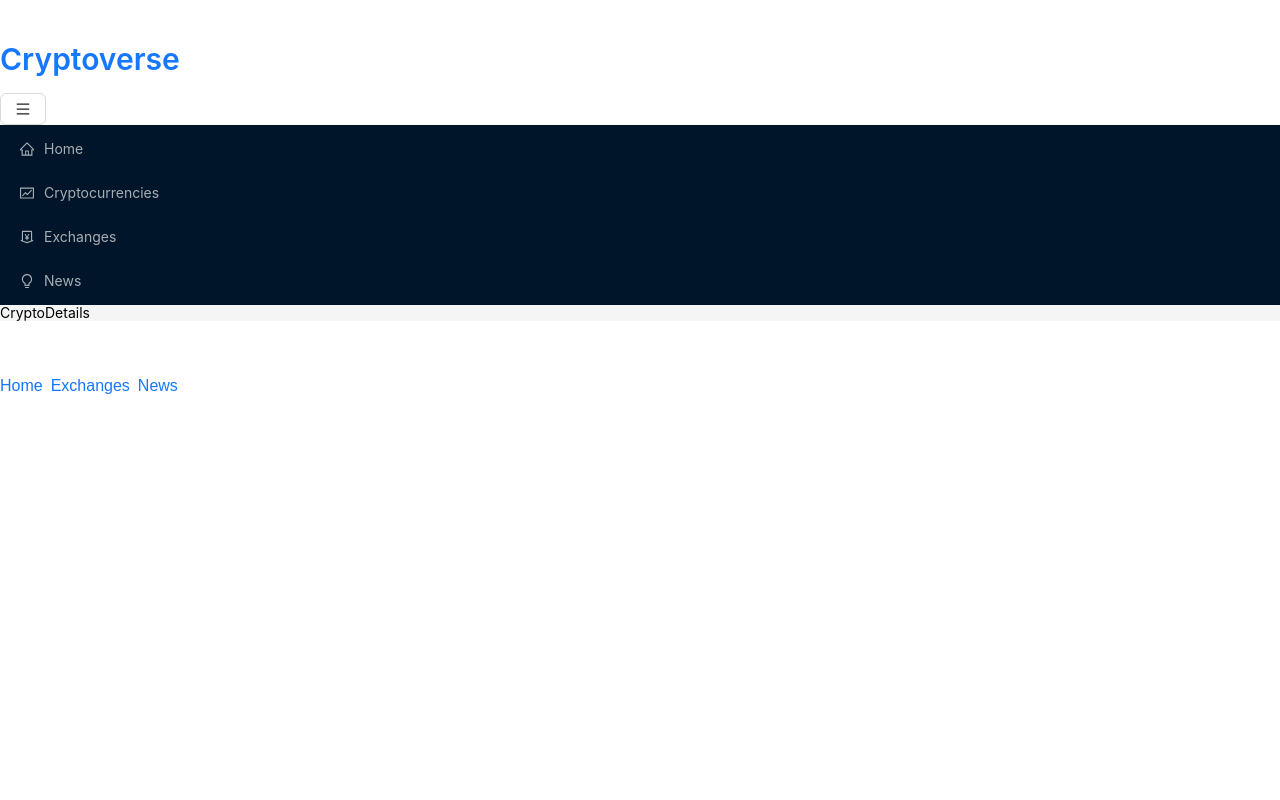
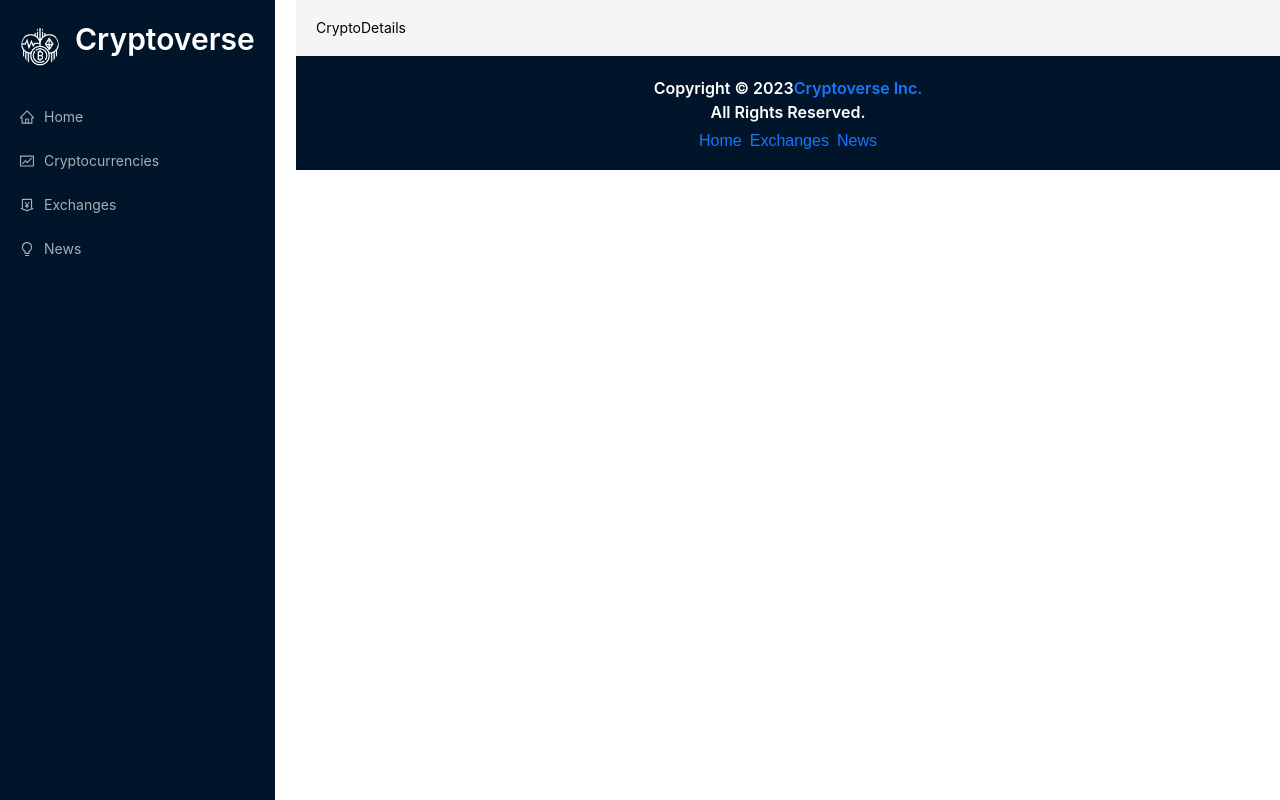
Before and after one commit to webobscure/crypto-app, a React (Create React App) app: page /crypto/1 in a window 1280 px wide. Built offline with nearby package versions, Linux system fonts and the light colour scheme.

Commit message:
change navbar

```diff
--- a/src/App.css
+++ b/src/App.css
@@ -1,4 +1,3 @@
-@import '~antd/dist/antd.css';
 
 :root{
     --text-primary:#000;
--- a/src/App.js
+++ b/src/App.js
@@ -1,12 +1,15 @@
 import React from 'react';
 import { Routes, Route, Link } from 'react-router-dom';
 import { Layout, Typography, Space } from 'antd';
+
 import { Navbar, HomePage, Exchanges, Cryptocurrencies, CryptoDetails, News } from './components';
+import './App.css';
 
-function App() {
-  return (
+const App = () => (
   <div className="app">
+    <div className="navbar">
       <Navbar />
+    </div>
     <div className="main">
       <Layout>
         <div className="routes">
@@ -19,20 +22,21 @@
             </Routes>
         </div>
       </Layout>
-      </div>
-      <div className="footer" >
-        <Typography.Title level={5} style={{color: 'white', textAlign: 'center'}}>
-          Cryptoverse <br/>
-          All rights reserved.
+      <div className="footer">
+        <Typography.Title level={5} style={{ color: 'white', textAlign: 'center' }}>Copyright © 2023
+          <Link to="/">
+            Cryptoverse Inc.
+          </Link> <br />
+          All Rights Reserved.
         </Typography.Title>
         <Space>
           <Link to="/">Home</Link>
           <Link to="/exchanges">Exchanges</Link>
-          <Link to="/newss">News</Link>
+          <Link to="/news">News</Link>
         </Space>
       </div>
     </div>
+  </div>
 );
-}
 
 export default App;
--- a/src/components/HomePage.jsx
+++ b/src/components/HomePage.jsx
@@ -3,18 +3,14 @@
 import { Link } from 'react-router-dom';
 import { Typography, Row, Col, Statistic } from 'antd';
 
-import { useGetCryptosQuery } from '../services/cryptoApi';
+//import { useGetCryptosQuery } from '../services/cryptoApi';
 
 const { Title } = Typography;
 
 const HomePage = () => {
 
-  const { data, isFetching} = useGetCryptosQuery();
-  const globalStats = data?.data?.stats;
 
-  console.log(data);
 
-  if (isFetching) return 'Loading...';
   return (
     <>
       <Title level={2} className="heading">
@@ -22,19 +18,19 @@
       </Title>
       <Row>
         <Col span={12}>
-          <Statistic title="Total Cryptocurrencies" value={globalStats.total} />
+          <Statistic title="Total Cryptocurrencies" value={5} />
         </Col>
         <Col span={12}>
-          <Statistic title="Total Exchanges" value={globalStats} />
+          <Statistic title="Total Exchanges" value={5} />
         </Col>
         <Col span={12}>
-          <Statistic title="Total Market Cap" value={globalStats} />
+          <Statistic title="Total Market Cap" value={5} />
         </Col>
         <Col span={12}>
-          <Statistic title="Total 24h Volume" value={globalStats} />
+          <Statistic title="Total 24h Volume" value={5} />
         </Col>
         <Col span={12}>
-          <Statistic title="Total Markets" value={globalStats} />
+          <Statistic title="Total Markets" value={5} />
         </Col>
       </Row>
     </>
--- a/src/components/Navbar.jsx
+++ b/src/components/Navbar.jsx
@@ -36,16 +36,16 @@
       </div>
       {activeMenu && (
       <Menu theme="dark">
-        <Menu.Item icon={<HomeOutlined />} key={1}>
+        <Menu.Item icon={<HomeOutlined />} key="home">
           <Link to="/">Home</Link>
         </Menu.Item>
-        <Menu.Item icon={<FundOutlined />} key={2}>
+        <Menu.Item icon={<FundOutlined />} key="cryptocurrencies">
           <Link to="/cryptocurrencies">Cryptocurrencies</Link>
         </Menu.Item>
-        <Menu.Item icon={<MoneyCollectOutlined />} key={3}>
+        <Menu.Item icon={<MoneyCollectOutlined />} key="exchanges">
           <Link to="/exchanges">Exchanges</Link>
         </Menu.Item>
-        <Menu.Item icon={<BulbOutlined />} key={4}>
+        <Menu.Item icon={<BulbOutlined />} key="news">
           <Link to="/news">News</Link>
         </Menu.Item>
       </Menu>
--- a/src/index.js
+++ b/src/index.js
@@ -1,19 +1,17 @@
 import React from 'react';
 import ReactDOM from 'react-dom/client';
 import { BrowserRouter as Router } from 'react-router-dom';
-import { Provider } from 'react-redux';
+//import { Provider } from 'react-redux';
 
 import App from './App';
-import store from './app/store';
+//import store from './app/store';
 import 'antd/dist/reset.css';
 
 const root = ReactDOM.createRoot(document.getElementById('root'));
 root.render(
   <React.StrictMode>
     <Router>
-      <Provider store={store}>
         <App />
-      </Provider>
     </Router>
   </React.StrictMode>,
 );
```
Lines whose indentation alone changed are shown as unchanged.
